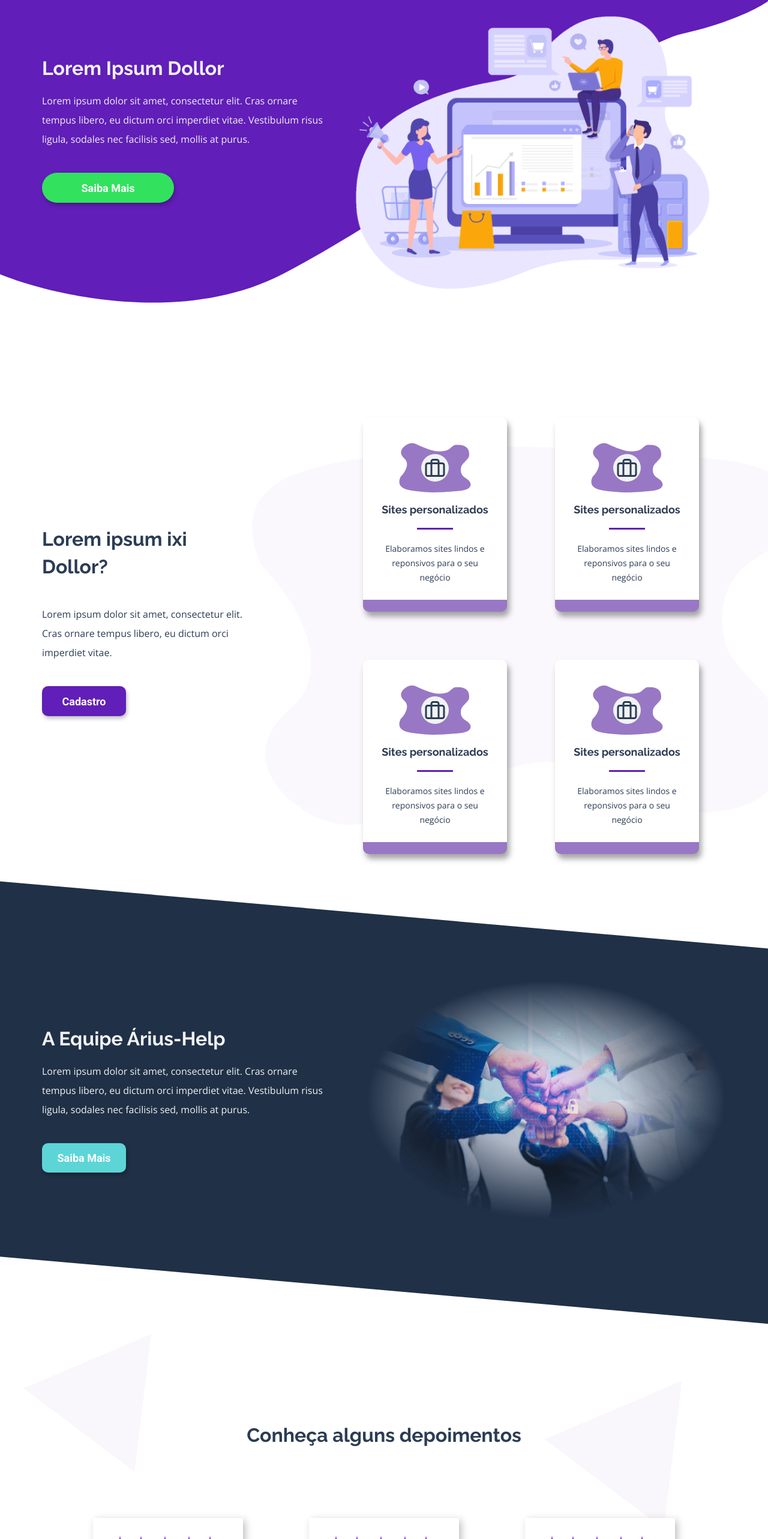
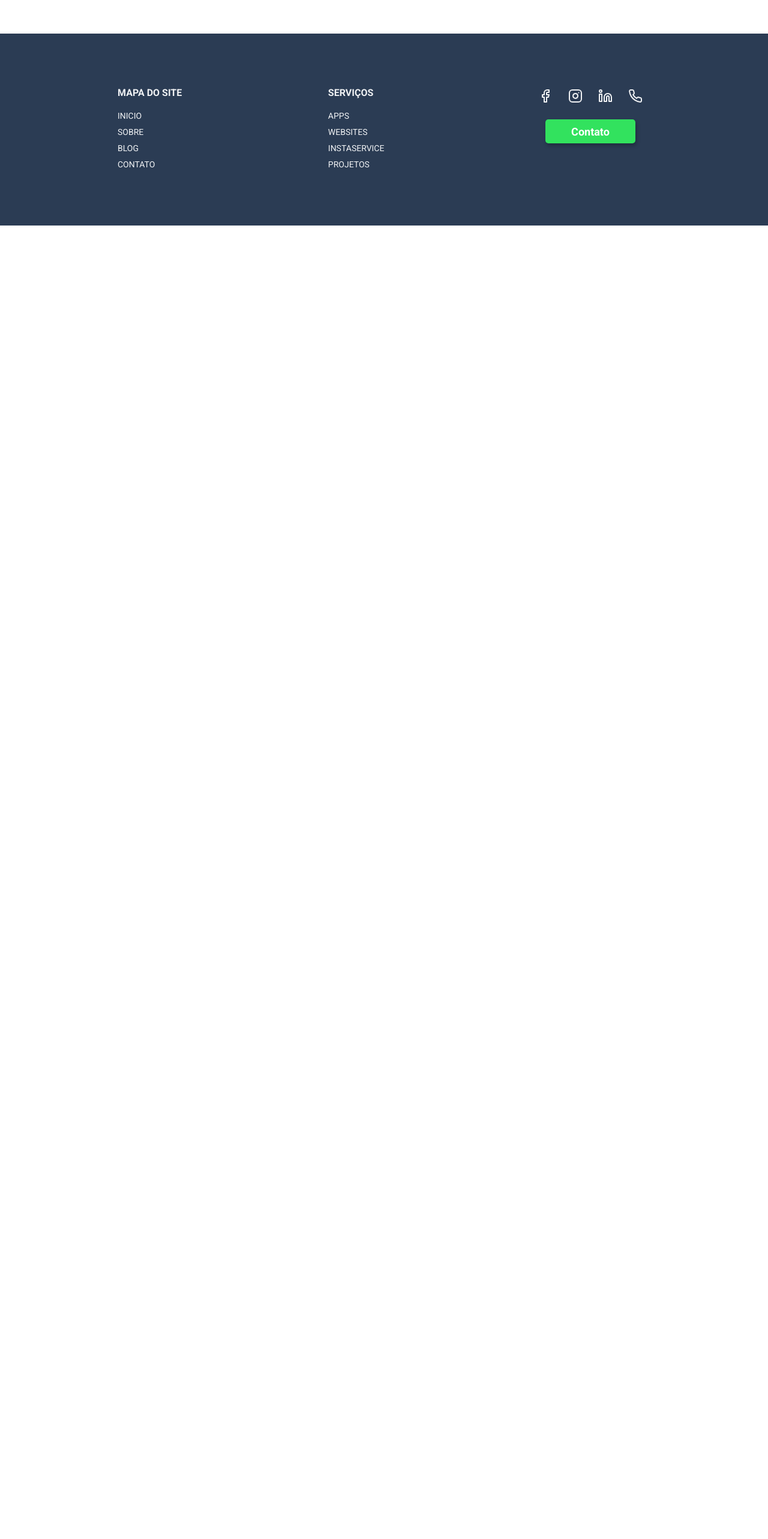
Before and after one commit to arius-help-dev/ariushelp-website, a React (Create React App) app in the folder web/: page / in a window 1280 px wide. Shown: the part 104-2670 px from the top of the page at 60% size. After the commit the page ends 800 px from the top, so only its background shows below. Built offline with nearby package versions, Linux system fonts and the light colour scheme.

Commit message:
Component Footer: Alterando estrutura html, adicionando estilos

```diff
--- a/web/src/components/Footer/index.js
+++ b/web/src/components/Footer/index.js
@@ -1,49 +1,77 @@
 import React from "react";
-import Link from "react-router-dom";
+import { Link } from "react-router-dom";
 import { FiFacebook, FiInstagram, FiLinkedin, FiPhone } from "react-icons/fi";
 import "./styles.css";
 
 const Footer = () => {
-  return(
+  return (
     <footer>
       <div className="row">
         <div className="first-column">
           <b>MAPA DO SITE</b>
-          <nav className="website-map">
           <ul>
-              <li><Link to="/">INICIO</Link></li>
-              <li><Link to="/about">SOBRE</Link></li>
-              <li><Link to="/blog">BLOG</Link></li>
-              <li><Link to="/contato">CONTATO</Link></li>
+            <li>
+              <Link to="/">INICIO</Link>
+            </li>
+            <li>
+              <Link to="/about">SOBRE</Link>
+            </li>
+            <li>
+              <Link to="/blog">BLOG</Link>
+            </li>
+            <li>
+              <Link to="/contato">CONTATO</Link>
+            </li>
           </ul>
-          </nav>
         </div>
         <div className="second-column">
           <b>SERVIÇOS</b>
-          <nav className="services-map">
           <ul>
-              <li><Link to="/services/apps">APPS</Link></li>
-              <li><Link to="/services/websites">WEBSITES</Link></li>
-              <li><Link to="/services/instaservice">ISNTASERVICE</Link></li>
-              <li><Link to="/services/projetos">PROJETOS</Link></li>
+            <li>
+              <Link to="/services/apps">APPS</Link>
+            </li>
+            <li>
+              <Link to="/services/websites">WEBSITES</Link>
+            </li>
+            <li>
+              <Link to="/services/instaservice">INSTASERVICE</Link>
+            </li>
+            <li>
+              <Link to="/services/projetos">PROJETOS</Link>
+            </li>
           </ul>
-          </nav>
         </div>
         <div className="last-column">
-          <nav className="networks-map">
           <ul>
-              <li><Link to="#"><FiFacebook size={24} /></Link></li>
-              <li><Link to="#"><FiInstagram size={24} /></Link></li>
-              <li><Link to="#"><FiLinkedin size={24} /></Link></li>
-              <li><Link to="#"><FiPhone size={24} /></Link></li>
+            <li>
+              <Link to="#">
+                <FiFacebook size={24} />
+              </Link>
+            </li>
+            <li>
+              <Link to="#">
+                <FiInstagram size={24} />
+              </Link>
+            </li>
+            <li>
+              <Link to="#">
+                <FiLinkedin size={24} />
+              </Link>
+            </li>
+            <li>
+              <Link to="#">
+                <FiPhone size={24} />
+              </Link>
+            </li>
           </ul>
-          </nav>
-          <Link to="/contato" className="button">Contato</Link>
+          <Link to="/contato" className="button">
+            Contato
+          </Link>
         </div>
       </div>
-      <span>Árius-Help&copy; 2020 - Alguns Direitos Reservados.</span>
+      {/* <span>Árius-Help&copy; 2020 - Alguns Direitos Reservados.</span> */}
     </footer>
   );
-}
+};
 
 export default Footer;
--- a/web/src/components/Footer/styles.css
+++ b/web/src/components/Footer/styles.css
@@ -0,0 +1,98 @@
+footer {
+  margin-top: 160px;
+  width: 100vw;
+  min-height: 320px;
+  background-color: var(--dark);
+  display: flex;
+  flex-direction: column;
+  justify-content: center;
+}
+
+footer b, footer a {
+  color: var(--white);
+}
+
+footer .row {
+  max-width: 1360px;
+  padding: 0px 196px;
+  display: flex;
+  flex-direction: row;
+  justify-content: space-between;
+}
+
+footer .row b {
+  font-size: 1rem;
+  font-family: "Roboto";
+  margin-bottom: 15px;
+}
+
+footer .row .first-column,
+footer .row .second-column {
+  display: flex;
+  flex-direction: column;
+}
+
+footer .row .first-column ul,
+footer .row .second-column ul{
+  display: flex;
+  flex-direction: column;
+  list-style: none;
+}
+
+footer .row .first-column ul li,
+footer .row .second-column ul li{
+  margin: 4px 0;
+}
+
+footer .row .first-column ul li a,
+footer .row .second-column ul li a{
+  font-size: 0.875rem;
+  text-decoration: none;
+  transition: .3s;
+}
+
+footer .row .first-column ul li a:hover,
+footer .row .second-column ul li a:hover {
+  filter: brightness(2);
+  text-shadow: 1px 1px 10px rgba(255,255,255, 0.5);
+}
+
+footer .row .last-column {
+  display: flex;
+  flex-direction: column;
+  align-items: center;
+}
+
+footer .row .last-column ul {
+  display: flex;
+  flex-direction: row;
+  list-style: none;
+  margin-bottom: 24px;
+}
+
+footer .row .last-column ul li {
+  width: 30px;
+  height: 30px;
+  margin: 0px 10px;
+}
+
+footer .row .last-column ul li a {
+  height: 100%;
+  width: 100%;
+  display: flex;
+  flex-direction: row;
+  justify-content: center;
+  align-items: center;
+  border-radius: 5px;
+}
+
+footer .row .last-column ul li a:hover {
+  color: var(--green);
+}
+
+footer .button {
+  max-width: 150px;
+  max-height: 40px;
+  background-color: var(--green);
+  border-radius: 5px;
+}
--- a/web/src/pages/Home/index.js
+++ b/web/src/pages/Home/index.js
@@ -5,6 +5,7 @@ import "./styles.css";
 import Navbar from "../../components/Navbar/";
 import ServiceCard from "../../components/ServiceCard/";
 import TestimonialCard from "../../components/TestimonialCard/"
+import Footer from "../../components/Footer";
 
 import mainBusiness from "../../assets/home-business.png";
 import mainTeam from "../../assets/home-preabout-image.png";
@@ -14,105 +15,106 @@ import profileImage from "../../assets/edvaldojunior.jpg";
 
 const Home = () => {
   return (
-    <>
-      <Navbar />
+    <Footer />
+    // <>
+    //   <Navbar />
 
-      <main>
-        <div className="row">
-          <div className="first-column">
-            <h1>Lorem Ipsum Dollor</h1>
-            <p>Lorem ipsum dolor sit amet, consectetur elit. Cras ornare tempus libero, eu dictum orci imperdiet vitae. Vestibulum risus ligula, sodales nec facilisis sed, mollis at purus.</p>
-            <Link className="button green" to="/servicos/e-commerce">Saiba Mais</Link>
-          </div>
-          <div className="last-column">
-            <img src={mainBusiness} alt="e-commerce" />
-          </div>
-        </div>
-      </main>
+    //   <main>
+    //     <div className="row">
+    //       <div className="first-column">
+    //         <h1>Lorem Ipsum Dollor</h1>
+    //         <p>Lorem ipsum dolor sit amet, consectetur elit. Cras ornare tempus libero, eu dictum orci imperdiet vitae. Vestibulum risus ligula, sodales nec facilisis sed, mollis at purus.</p>
+    //         <Link className="button green" to="/servicos/e-commerce">Saiba Mais</Link>
+    //       </div>
+    //       <div className="last-column">
+    //         <img src={mainBusiness} alt="e-commerce" />
+    //       </div>
+    //     </div>
+    //   </main>
 
-      <section id="intro-services">
-        <div className="row">
-          <div className="first-column">
-            <h1>Lorem ipsum ixi Dollor?</h1>
-            <p>
-              Lorem ipsum dolor sit amet, consectetur elit. Cras ornare tempus libero,
-              eu dictum orci imperdiet vitae.
-            </p>
-            <Link to="#" className="button">Cadastro</Link>
-          </div>
-          <div className="last-column">
-            <ServiceCard
-              title="Sites personalizados"
-              text="Elaboramos sites lindos e reponsivos para o seu negócio"
-              url={briefCase}
-            />
-            <ServiceCard
-              title="Sites personalizados"
-              text="Elaboramos sites lindos e reponsivos para o seu negócio"
-              url={briefCase}
-            />
-            <ServiceCard
-              title="Sites personalizados"
-              text="Elaboramos sites lindos e reponsivos para o seu negócio"
-              url={briefCase}
-            />
-            <ServiceCard
-              title="Sites personalizados"
-              text="Elaboramos sites lindos e reponsivos para o seu negócio"
-              url={briefCase}
-            />
-          </div>
-        </div>
-      </section>
+    //   <section id="intro-services">
+    //     <div className="row">
+    //       <div className="first-column">
+    //         <h1>Lorem ipsum ixi Dollor?</h1>
+    //         <p>
+    //           Lorem ipsum dolor sit amet, consectetur elit. Cras ornare tempus libero,
+    //           eu dictum orci imperdiet vitae.
+    //         </p>
+    //         <Link to="#" className="button">Cadastro</Link>
+    //       </div>
+    //       <div className="last-column">
+    //         <ServiceCard
+    //           title="Sites personalizados"
+    //           text="Elaboramos sites lindos e reponsivos para o seu negócio"
+    //           url={briefCase}
+    //         />
+    //         <ServiceCard
+    //           title="Sites personalizados"
+    //           text="Elaboramos sites lindos e reponsivos para o seu negócio"
+    //           url={briefCase}
+    //         />
+    //         <ServiceCard
+    //           title="Sites personalizados"
+    //           text="Elaboramos sites lindos e reponsivos para o seu negócio"
+    //           url={briefCase}
+    //         />
+    //         <ServiceCard
+    //           title="Sites personalizados"
+    //           text="Elaboramos sites lindos e reponsivos para o seu negócio"
+    //           url={briefCase}
+    //         />
+    //       </div>
+    //     </div>
+    //   </section>
 
-      <section id="intro-about">
-        <div className="row">
-          <div className="first-column">
-            <h1>A Equipe Árius-Help</h1>
-            <p>
-              Lorem ipsum dolor sit amet, consectetur elit. Cras ornare tempus libero, eu dictum orci imperdiet vitae. Vestibulum risus ligula, sodales nec facilisis sed, mollis at purus.
-            </p>
-            <Link to="/about" className="button">Saiba Mais</Link>
-          </div>
-          <div className="last-column">
-            <img src={mainTeam} alt="AriusTeam" />
-          </div>
-        </div>
-      </section>
+    //   <section id="intro-about">
+    //     <div className="row">
+    //       <div className="first-column">
+    //         <h1>A Equipe Árius-Help</h1>
+    //         <p>
+    //           Lorem ipsum dolor sit amet, consectetur elit. Cras ornare tempus libero, eu dictum orci imperdiet vitae. Vestibulum risus ligula, sodales nec facilisis sed, mollis at purus.
+    //         </p>
+    //         <Link to="/about" className="button">Saiba Mais</Link>
+    //       </div>
+    //       <div className="last-column">
+    //         <img src={mainTeam} alt="AriusTeam" />
+    //       </div>
+    //     </div>
+    //   </section>
 
-      <section id="testimonials">
-        <h1>Conheça alguns depoimentos</h1>
-        <div className="cards-container">
-          <TestimonialCard
-            rank="5"
-            text="Lorem ipsum dolor sit amet, consectetur adipiscing elit. Nunc sagittis mauris eu leo fermentum,
-            eu blandit neque sollicitudin."
-            profileUrl={profileImage}
-            author="Edvaldo Junior"
-            ocupation="Desenvolvedor Fullstack"
-          />
+    //   <section id="testimonials">
+    //     <h1>Conheça alguns depoimentos</h1>
+    //     <div className="cards-container">
+    //       <TestimonialCard
+    //         rank="5"
+    //         text="Lorem ipsum dolor sit amet, consectetur adipiscing elit. Nunc sagittis mauris eu leo fermentum,
+    //         eu blandit neque sollicitudin."
+    //         profileUrl={profileImage}
+    //         author="Edvaldo Junior"
+    //         ocupation="Desenvolvedor Fullstack"
+    //       />
 
-          <TestimonialCard
-            rank="5"
-            text="Lorem ipsum dolor sit amet, consectetur adipiscing elit. Nunc sagittis mauris eu leo fermentum,
-            eu blandit neque sollicitudin."
-            profileUrl={profileImage}
-            author="Edvaldo Junior"
-            ocupation="Desenvolvedor Fullstack"
-          />
+    //       <TestimonialCard
+    //         rank="5"
+    //         text="Lorem ipsum dolor sit amet, consectetur adipiscing elit. Nunc sagittis mauris eu leo fermentum,
+    //         eu blandit neque sollicitudin."
+    //         profileUrl={profileImage}
+    //         author="Edvaldo Junior"
+    //         ocupation="Desenvolvedor Fullstack"
+    //       />
 
-          <TestimonialCard
-            rank="5"
-            text="Lorem ipsum dolor sit amet, consectetur adipiscing elit. Nunc sagittis mauris eu leo fermentum,
-            eu blandit neque sollicitudin."
-            profileUrl={profileImage}
-            author="Edvaldo Junior"
-            ocupation="Desenvolvedor Fullstack"
-          />
-        </div>
-      </section>
+    //       <TestimonialCard
+    //         rank="5"
+    //         text="Lorem ipsum dolor sit amet, consectetur adipiscing elit. Nunc sagittis mauris eu leo fermentum,
+    //         eu blandit neque sollicitudin."
+    //         profileUrl={profileImage}
+    //         author="Edvaldo Junior"
+    //         ocupation="Desenvolvedor Fullstack"
+    //       />
+    //     </div>
+    //   </section>
 
-    </>
+    // </Footer>
   );
 };
 
```
Lines whose indentation alone changed are shown as unchanged.
